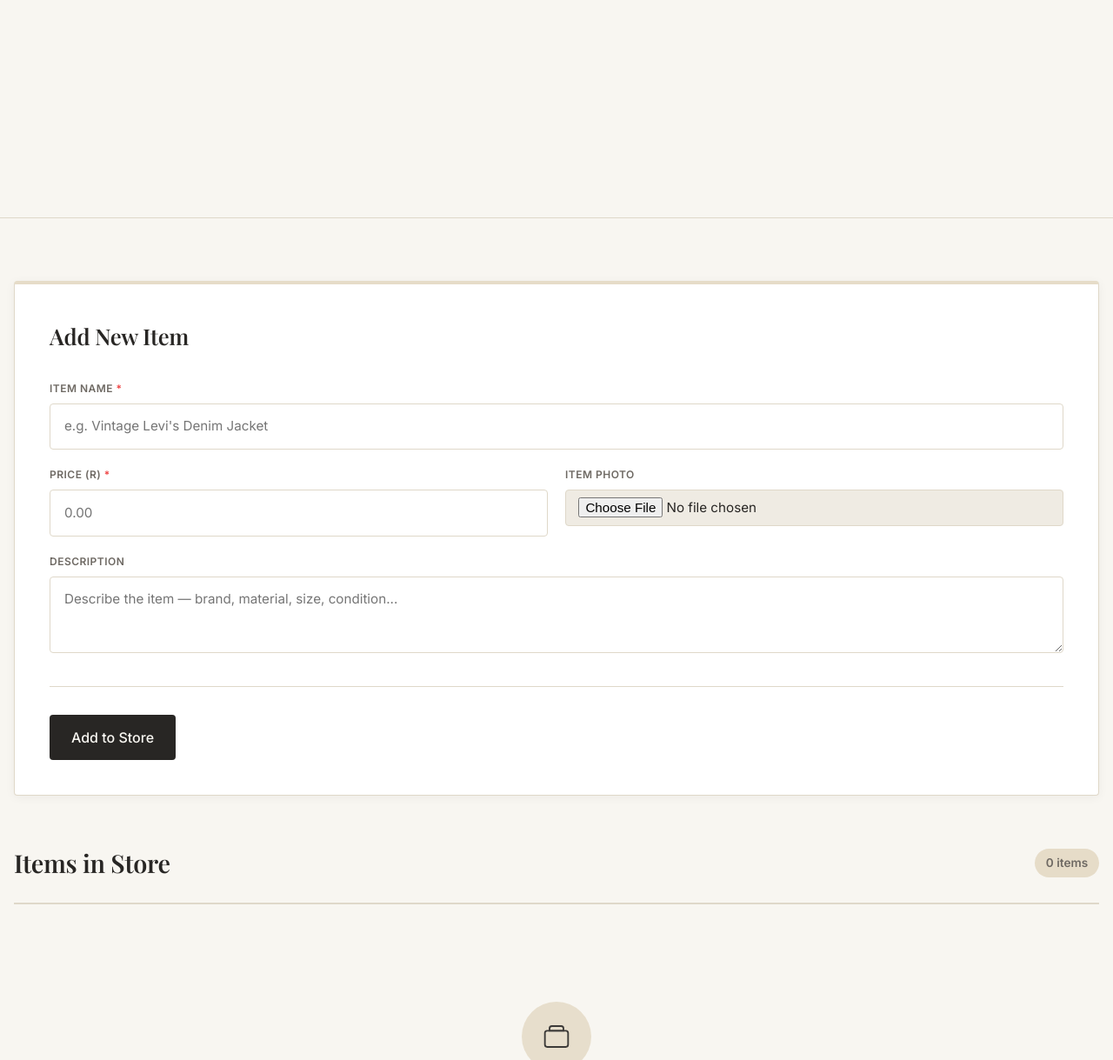
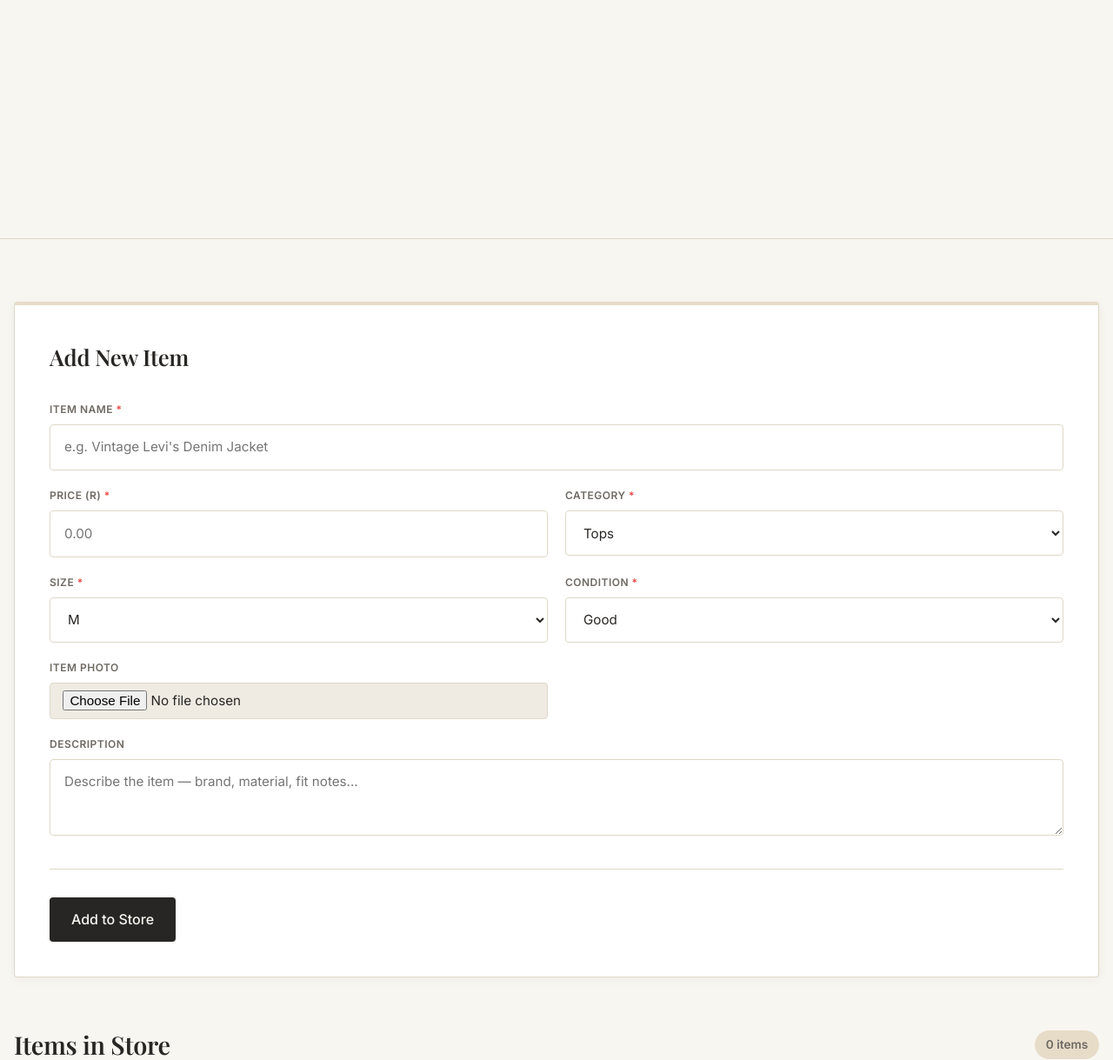
Before and after one commit to RtCzee/Pastimes_Clothing-, a PHP site: page /sellerDashboard.php in a window 1280 px wide. Shown: the part 545-1764 px from the top of the page at 87% size. Run offline with PHP 8.4, Linux system fonts and the light colour scheme; a user stored in the database is signed in; data comes from the database, SQL or seed files in the repository; both versions use the stored data as it was after the commit.

Commit message:
feat: enhance clothing listings and messaging system
- Updated `tblclothes` schema to include `category`, `size`, and `condition` fields with default values.
- Modified seller dashboard to handle new fields during item creation and updates.
- Implemented a new `tblmessage` table for managing messages between sellers and admins.
- Adjusted data insertion queries to accommodate the new schema changes.
- Enhanced form handling in the seller dashboard to validate and process new fields.

```diff
--- a/data/userData.txt
+++ b/data/userData.txt
@@ -4,6 +4,6 @@ MR_khumalo,Mike Khumalo,mike@gmail.com,$2y$10$eM/LeXYFoSgtuRIDcNskUuL3wRw94tUcZQ
 yourgirl_aya,Ayanda Mandla,mandla@gmail.com,$2y$10$frGo0F.OpRhfet43vWlqM.zMgVBi.BbJy5ic5MpASCxlyB7fjIewa
 ama_baloyi,Amanda Baloyi,david@gmail.com,$2y$10$vRuqR4plV5ihFIFKaaDOu.B3EncPUlViXB7NXHw6JyOnuScufN5KK
 admin,Admin@1,admin@store,$2y$10$h2YN.cfQjIpQvgTZxeSuVOVkoOfzLkAKNHgghLsWm.yvjqq36rVfy
-Styzey._,didi,didintlekutlwano@gmail.com,$2y$10$lBaNfVXnZPOyTtL85L2e9.ZMO56B4/5xhr7nc1lBubMTjBD3kXu3G
+Styzey._,didi,didintlekutlwano@gmail.com,test@1
 Pentacost_08,pentacost,pentacost8@gmail.com,$2y$10$.hopsXGNs70ra8NTJqs8Wuj2P8ne/EvOwl71Gy4vfBa65ALn0TaOi
 testseller,seller,testseller@gmail.com,$2y$10$OyOkUHvLRH0J4Z.SLTmqde1B45XVujy3jDJv.HNYvq7B4tEwKalxi
--- /dev/null
+++ b/includes/schema.php
@@ -0,0 +1,84 @@
+<?php
+
+function listing_category_options()
+{
+    return array('Tops', 'Bottoms', 'Dresses', 'Outerwear', 'Accessories');
+}
+
+function listing_size_options()
+{
+    return array('XS', 'S', 'M', 'L', 'XL');
+}
+
+function listing_condition_options()
+{
+    return array('Excellent', 'Good', 'Fair');
+}
+
+function validate_listing_category($value)
+{
+    return in_array($value, listing_category_options(), true) ? $value : 'Tops';
+}
+
+function validate_listing_size($value)
+{
+    return in_array($value, listing_size_options(), true) ? $value : 'M';
+}
+
+function validate_listing_condition($value)
+{
+    return in_array($value, listing_condition_options(), true) ? $value : 'Good';
+}
+
+function ensure_clothes_column($conn, $column, $definition)
+{
+    $safeColumn = preg_replace('/[^a-zA-Z0-9_]/', '', $column);
+    if ($safeColumn === '') {
+        return false;
+    }
+
+    $check = $conn->query("SHOW COLUMNS FROM tblClothes LIKE '" . $conn->real_escape_string($safeColumn) . "'");
+    if (!$check) {
+        return false;
+    }
+
+    if ($check->num_rows === 0) {
+        return (bool) $conn->query("ALTER TABLE tblClothes ADD COLUMN `$safeColumn` $definition");
+    }
+
+    return true;
+}
+
+function ensure_pastimes_schema($conn)
+{
+    if (!$conn) {
+        return false;
+    }
+
+    ensure_clothes_column($conn, 'sellerID', 'INT NULL');
+    ensure_clothes_column($conn, 'category', "VARCHAR(50) DEFAULT 'Tops'");
+    ensure_clothes_column($conn, 'size', "VARCHAR(20) DEFAULT 'M'");
+    ensure_clothes_column($conn, 'condition', "VARCHAR(20) DEFAULT 'Good'");
+
+    $tableCheck = $conn->query("SHOW TABLES LIKE 'tblMessage'");
+    if ($tableCheck && $tableCheck->num_rows === 0) {
+        $conn->query("
+            CREATE TABLE tblMessage (
+                messageID INT AUTO_INCREMENT PRIMARY KEY,
+                senderUserID INT NOT NULL,
+                recipientType ENUM('seller','admin') NOT NULL,
+                recipientUserID INT NULL,
+                itemID INT NULL,
+                subject VARCHAR(150) NOT NULL,
+                body TEXT NOT NULL,
+                isRead TINYINT(1) DEFAULT 0,
+                createdAt DATETIME DEFAULT CURRENT_TIMESTAMP,
+                FOREIGN KEY (senderUserID) REFERENCES tblUser(userID),
+                FOREIGN KEY (recipientUserID) REFERENCES tblUser(userID),
+                FOREIGN KEY (itemID) REFERENCES tblClothes(itemID)
+            )
+        ");
+    }
+
+    return true;
+}
--- a/sellerDashboard.php
+++ b/sellerDashboard.php
@@ -1,6 +1,7 @@
 <?php
 session_start();
 require_once 'data/DBConn.php';
+require_once 'includes/schema.php';
 
 if (!isset($_SESSION['userID']) || $_SESSION['role'] !== 'seller') {
     header('Location: login.php');
@@ -14,17 +15,7 @@ $firstName  = explode(' ', $_SESSION['fullName'] ?? $sellerName)[0];
 $message = '';
 $error   = '';
 
-// Ensure the live schema has the sellerID column used by this dashboard.
-$columnCheck = $conn->query("SHOW COLUMNS FROM tblClothes LIKE 'sellerID'");
-if (!$columnCheck) {
-  die('Unable to verify listing schema: ' . $conn->error);
-}
-
-if ($columnCheck->num_rows === 0) {
-  if (!$conn->query("ALTER TABLE tblClothes ADD COLUMN sellerID INT NULL")) {
-    die('Unable to update listing schema: ' . $conn->error);
-  }
-}
+ensure_pastimes_schema($conn);
 
 // DELETE
 if (isset($_GET['delete']) && is_numeric($_GET['delete'])) {
@@ -59,6 +50,9 @@ if ($_SERVER['REQUEST_METHOD'] === 'POST') {
     $itemName    = trim($_POST['itemName'] ?? '');
     $description = trim($_POST['description'] ?? '');
     $price       = trim($_POST['price'] ?? '');
+    $category    = validate_listing_category(trim($_POST['category'] ?? 'Tops'));
+    $size        = validate_listing_size(trim($_POST['size'] ?? 'M'));
+    $condition   = validate_listing_condition(trim($_POST['condition'] ?? 'Good'));
     $imagePath   = '';
 
     if (empty($itemName) || empty($price)) {
@@ -86,18 +80,18 @@ if ($_SERVER['REQUEST_METHOD'] === 'POST') {
         if (empty($error)) {
             if ($itemID) {
                 if (!empty($imagePath)) {
-                    $stmt = $conn->prepare("UPDATE tblClothes SET itemName=?, description=?, price=?, image=? WHERE itemID=? AND sellerID=?");
+                    $stmt = $conn->prepare("UPDATE tblClothes SET itemName=?, description=?, price=?, category=?, size=?, `condition`=?, image=? WHERE itemID=? AND sellerID=?");
                     if (!$stmt) {
                         $error = 'Unable to prepare update query: ' . $conn->error;
                     } else {
-                        $stmt->bind_param("ssdsii", $itemName, $description, $price, $imagePath, $itemID, $sellerID);
+                        $stmt->bind_param("ssdssssii", $itemName, $description, $price, $category, $size, $condition, $imagePath, $itemID, $sellerID);
                     }
                 } else {
-                    $stmt = $conn->prepare("UPDATE tblClothes SET itemName=?, description=?, price=? WHERE itemID=? AND sellerID=?");
+                    $stmt = $conn->prepare("UPDATE tblClothes SET itemName=?, description=?, price=?, category=?, size=?, `condition`=? WHERE itemID=? AND sellerID=?");
                     if (!$stmt) {
                         $error = 'Unable to prepare update query: ' . $conn->error;
                     } else {
-                        $stmt->bind_param("ssdii", $itemName, $description, $price, $itemID, $sellerID);
+                        $stmt->bind_param("ssdsssii", $itemName, $description, $price, $category, $size, $condition, $itemID, $sellerID);
                     }
                 }
                 if (empty($error)) {
@@ -107,11 +101,11 @@ if ($_SERVER['REQUEST_METHOD'] === 'POST') {
                     $editItem = null;
                 }
             } else {
-                $stmt = $conn->prepare("INSERT INTO tblClothes (sellerID, itemName, description, price, image) VALUES (?, ?, ?, ?, ?)");
+                $stmt = $conn->prepare("INSERT INTO tblClothes (sellerID, itemName, description, price, category, size, `condition`, image) VALUES (?, ?, ?, ?, ?, ?, ?, ?)");
                 if (!$stmt) {
                     $error = 'Unable to prepare insert query: ' . $conn->error;
                 } else {
-                    $stmt->bind_param("issds", $sellerID, $itemName, $description, $price, $imagePath);
+                    $stmt->bind_param("issdssss", $sellerID, $itemName, $description, $price, $category, $size, $condition, $imagePath);
                     $stmt->execute();
                     $stmt->close();
                     $message = 'Item added successfully.';
@@ -169,9 +163,9 @@ $totalValue = array_sum(array_column($items, 'price'));
     .form-card__title{font-family:'Playfair Display',serif;font-size:1.6rem;font-weight:600;margin:0 0 2rem;color:var(--foreground);letter-spacing:-.01em}
     .form-card__grid{display:grid;grid-template-columns:1fr;gap:1.25rem}
     .form-card label{display:block;font-size:.75rem;color:var(--muted);margin-bottom:.5rem;font-weight:600;text-transform:uppercase;letter-spacing:.04em}
-    .form-card input[type=text],.form-card input[type=number],.form-card input[type=file],.form-card textarea{width:100%;padding:.9rem 1rem;border:1.5px solid var(--border);border-radius:var(--radius);background:var(--white);color:var(--foreground);font-family:'Inter',sans-serif;font-size:.95rem;transition:all .2s}
+    .form-card input[type=text],.form-card input[type=number],.form-card input[type=file],.form-card textarea,.form-card select{width:100%;padding:.9rem 1rem;border:1.5px solid var(--border);border-radius:var(--radius);background:var(--white);color:var(--foreground);font-family:'Inter',sans-serif;font-size:.95rem;transition:all .2s}
     .form-card input[type=file]{padding:.5rem .9rem;background:var(--secondary)}
-    .form-card input:focus,.form-card textarea:focus{outline:none;border-color:var(--foreground);box-shadow:0 0 0 3px rgba(0,0,0,.05)}
+    .form-card input:focus,.form-card textarea:focus,.form-card select:focus{outline:none;border-color:var(--foreground);box-shadow:0 0 0 3px rgba(0,0,0,.05)}
     .form-card textarea{min-height:5.5rem;resize:vertical;font-family:'Inter',sans-serif}
     .form-card__footer{display:flex;gap:1rem;flex-wrap:wrap;margin-top:2rem;padding-top:2rem;border-top:1px solid var(--border)}
     .req{color:#ef4444;font-weight:600}
@@ -189,6 +183,7 @@ $totalValue = array_sum(array_column($items, 'price'));
     .listing-card__body{padding:1.25rem;flex:1;display:flex;flex-direction:column;gap:.5rem}
     .listing-card__name{margin:0;font-size:1rem;font-weight:600;color:var(--foreground);line-height:1.3}
     .listing-card__desc{margin:0;font-size:.85rem;color:var(--muted);display:-webkit-box;-webkit-line-clamp:2;-webkit-box-orient:vertical;overflow:hidden}
+    .listing-card__meta{margin:0;font-size:.78rem;color:var(--muted);text-transform:uppercase;letter-spacing:.04em}
     .listing-card__price{margin-top:auto;padding-top:.75rem;font-size:1.1rem;font-weight:700;color:var(--accent)}
     .listing-card__actions{display:flex;gap:.75rem;padding:1.25rem;border-top:1px solid var(--border);background:var(--secondary);flex-wrap:wrap}\n    .listing-card__actions .button{flex:1;min-width:80px;font-size:.85rem}
     .listings-empty{text-align:center;padding:5rem 2rem}
@@ -282,7 +277,7 @@ $totalValue = array_sum(array_column($items, 'price'));
             <svg class="icon" viewBox="0 0 24 24" fill="none" stroke="currentColor" stroke-width="1.6" stroke-linecap="round"><path d="M12 2L2 7l10 5 10-5-10-5z"/><path d="M2 17l10 5 10-5"/><path d="M2 12l10 5 10-5"/></svg>
           </div>
           <h3>List in Minutes</h3>
-          <p>Add a name, description, price and photo — your item goes live in the store instantly.</p>
+          <p>Add a name, description, price, category, size, condition and photo — your item goes live in the store instantly.</p>
         </article>
         <article class="value-card">
           <div class="value-card__icon">
@@ -339,6 +334,42 @@ $totalValue = array_sum(array_column($items, 'price'));
             </div>
 
             <div>
+              <label for="category">Category <span class="req">*</span></label>
+              <select id="category" name="category" required>
+                <?php
+                $selectedCategory = $editItem['category'] ?? $_POST['category'] ?? 'Tops';
+                foreach (listing_category_options() as $option):
+                ?>
+                  <option value="<?= htmlspecialchars($option) ?>"<?= $selectedCategory === $option ? ' selected' : '' ?>><?= htmlspecialchars($option) ?></option>
+                <?php endforeach; ?>
+              </select>
+            </div>
+
+            <div>
+              <label for="size">Size <span class="req">*</span></label>
+              <select id="size" name="size" required>
+                <?php
+                $selectedSize = $editItem['size'] ?? $_POST['size'] ?? 'M';
+                foreach (listing_size_options() as $option):
+                ?>
+                  <option value="<?= htmlspecialchars($option) ?>"<?= $selectedSize === $option ? ' selected' : '' ?>><?= htmlspecialchars($option) ?></option>
+                <?php endforeach; ?>
+              </select>
+            </div>
+
+            <div>
+              <label for="condition">Condition <span class="req">*</span></label>
+              <select id="condition" name="condition" required>
+                <?php
+                $selectedCondition = $editItem['condition'] ?? $_POST['condition'] ?? 'Good';
+                foreach (listing_condition_options() as $option):
+                ?>
+                  <option value="<?= htmlspecialchars($option) ?>"<?= $selectedCondition === $option ? ' selected' : '' ?>><?= htmlspecialchars($option) ?></option>
+                <?php endforeach; ?>
+              </select>
+            </div>
+
+            <div>
               <label for="image">Item Photo <?= $editItem ? '(leave blank to keep current)' : '' ?></label>
               <input type="file" id="image" name="image" accept=".jpg,.jpeg,.png,.webp">
               <?php if ($editItem && !empty($editItem['image'])): ?>
@@ -351,7 +382,7 @@ $totalValue = array_sum(array_column($items, 'price'));
             <div class="span-2">
               <label for="description">Description</label>
               <textarea id="description" name="description"
-                placeholder="Describe the item — brand, material, size, condition..."><?= htmlspecialchars($editItem['description'] ?? $_POST['description'] ?? '') ?></textarea>
+                placeholder="Describe the item — brand, material, fit notes..."><?= htmlspecialchars($editItem['description'] ?? $_POST['description'] ?? '') ?></textarea>
             </div>
 
           </div>
@@ -394,6 +425,11 @@ $totalValue = array_sum(array_column($items, 'price'));
               </div>
               <div class="listing-card__body">
                 <h3 class="listing-card__name"><?= htmlspecialchars($item['itemName']) ?></h3>
+                <p class="listing-card__meta">
+                  <?= htmlspecialchars(validate_listing_category($item['category'] ?? 'Tops')) ?>
+                  &middot; Size <?= htmlspecialchars(validate_listing_size($item['size'] ?? 'M')) ?>
+                  &middot; <?= htmlspecialchars(validate_listing_condition($item['condition'] ?? 'Good')) ?>
+                </p>
                 <?php if (!empty($item['description'])): ?>
                   <p class="listing-card__desc"><?= htmlspecialchars($item['description']) ?></p>
                 <?php endif; ?>
```
Also changed, not shown: clothingstore.sql (+29 -3 lines), data/createTable.php (+24 -0 lines), includes/bootstrap.php (+8 -4 lines).
